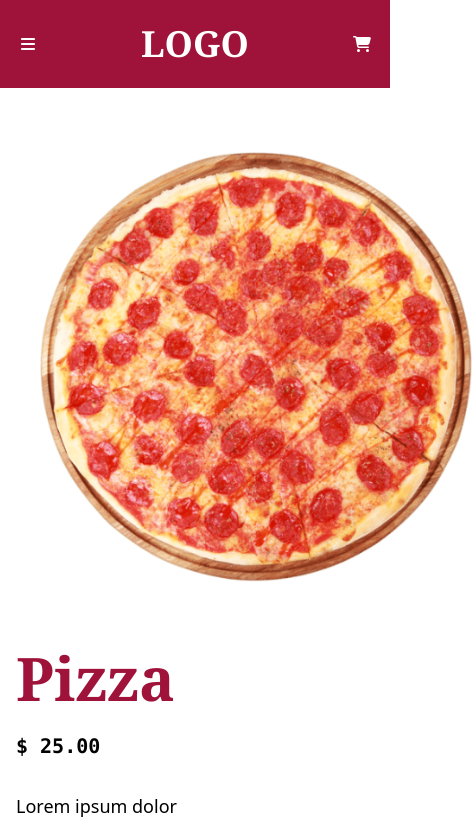
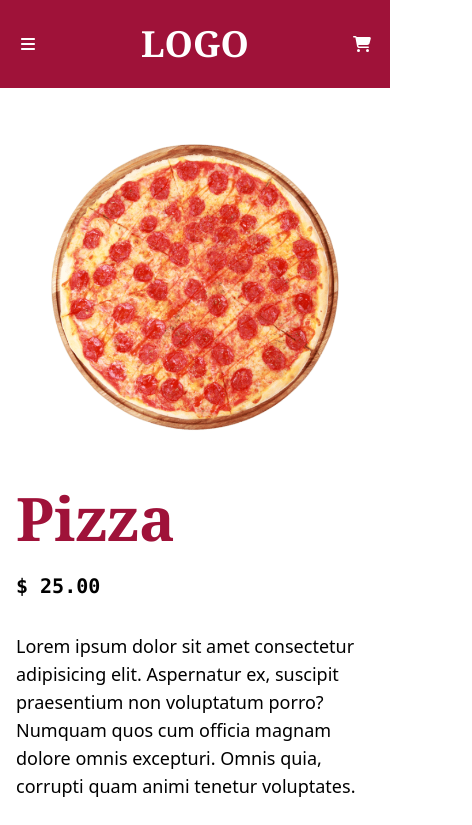
Before and after one commit to RoshanRv/Fooder, a Next.js app: page /product/1 in a window 390 px wide. Shown: the top 825 px of the page, 472 px wide, since content can reach past the window. Built offline with nearby package versions, Linux system fonts and the light colour scheme.

Commit message:
upated mob resp on product  page

```diff
--- a/pages/product/[id].tsx
+++ b/pages/product/[id].tsx
@@ -13,12 +13,12 @@ const Product = () => {
 
   return (
     <main className='py-10 lg:px-10 px-4 w-full' >
-        <div className="md:flex gap-x-8 items-start justify-around w-full">
-            <div className={`relative w-[30rem] h-[30rem] transition-all ${size=='small'?'scale-75':size=='medium'?'scale-90':size=='large'&&'scale-100'}`} >
-                <Image src='/img/pizza.png' layout='fill'/>
+        <div className="lg:flex gap-x-8 items-start justify-around w-full">
+            <div className={`relative w-[20rem] h-[20rem] mx-auto md:w-[30rem] md:h-[30rem] transition-all ${size=='small'?'scale-75':size=='medium'?'scale-90':size=='large'&&'scale-100'}`} >
+                <img src='/img/pizza.png'/>
             </div>
 
-            <div className='text-left flex flex-col gap-y-6 w-1/2 pt-10' >
+            <div className='text-left flex flex-col gap-y-6 w-full lg:w-1/2 pt-10 mx-auto' >
                 <h1 className="text-6xl font-serif font-black text-rose-800">Pizza</h1>
                 <p className="font-mono font-semibold text-xl">$ 25.00</p>
                 <p className="text-lg font-light my-2">Lorem ipsum dolor sit amet consectetur adipisicing elit. Aspernatur ex, suscipit praesentium non voluptatum porro? Numquam quos cum officia magnam dolore omnis excepturi. Omnis quia, corrupti quam animi tenetur voluptates.</p>
```
